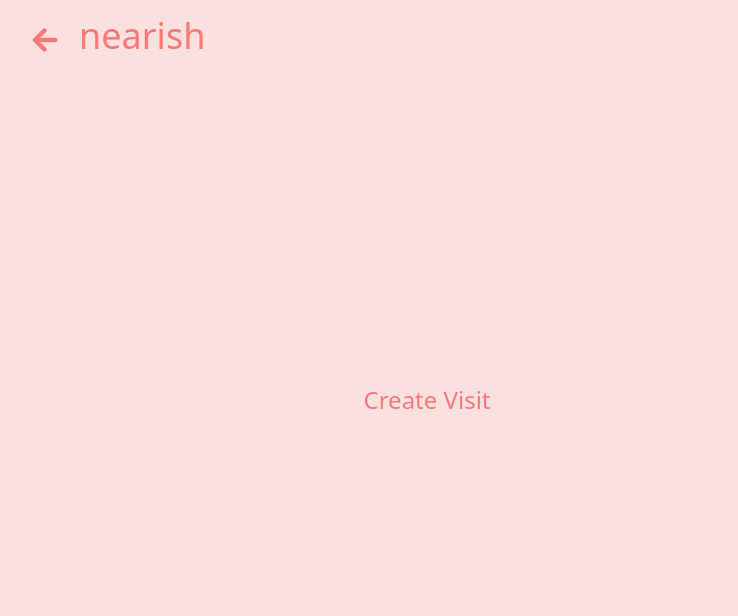
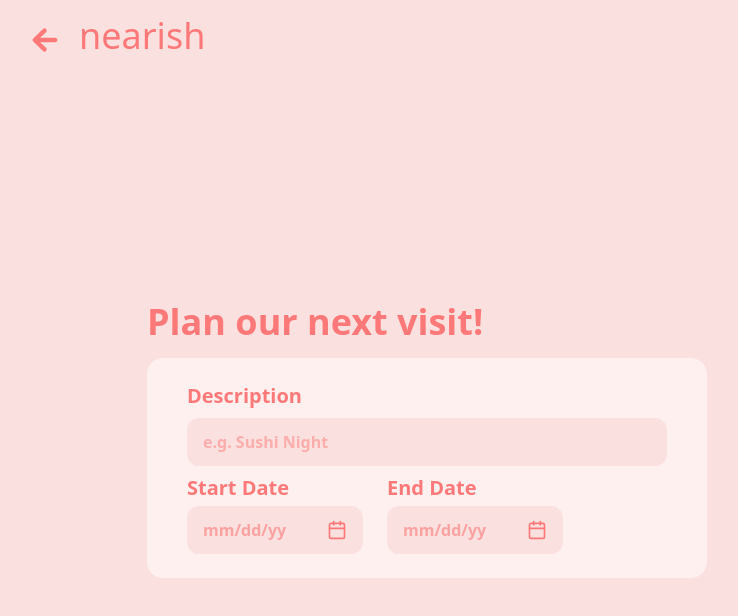
Before and after one commit to fpazaran/nearish, a React app in the folder frontend/: page /visits/add in a window 1280 px wide. Shown: the top 616 px of the page, without its empty margins (213-951 px from the left). Built offline with nearby package versions, Linux system fonts and the light colour scheme; no server answers; sample sign-in values are in the browser's storage; the HTML template or start-up script is replaced by a standard one.

Commit message:
Implemented details form in create visit page

```diff
--- a/frontend/package.json
+++ b/frontend/package.json
@@ -16,6 +16,7 @@
     "dotenv": "^17.2.3",
     "firebase": "^12.7.0",
     "react": "^19.2.0",
+    "react-datepicker": "^9.1.0",
     "react-dom": "^19.2.0",
     "react-icons": "^5.5.0",
     "react-router-dom": "^7.12.0",
--- /dev/null
+++ b/frontend/src/components/CustomDateInput.tsx
@@ -0,0 +1,32 @@
+import { forwardRef } from 'react'
+import { FiCalendar } from 'react-icons/fi'
+
+interface CustomDateInputProps {
+  value?: string
+  onClick?: () => void
+  placeholder?: string
+}
+
+const CustomDateInput = forwardRef<HTMLButtonElement, CustomDateInputProps>(
+  ({ value, onClick, placeholder = 'mm/dd/yy' }, ref) => {
+    const displayValue = value && value.trim() !== '' ? value : placeholder
+    const isPlaceholder = !value || value.trim() === ''
+
+    return (
+      <button
+        type="button"
+        className="flex items-center justify-between w-44 rounded-xl px-4 py-3 bg-[var(--dark-medium-pink)]
+          outline-none text-md font-bold text-[var(--darker_pink)] cursor-pointer gap-2"
+        onClick={onClick}
+        ref={ref}
+      >
+        <span className={`flex-1 text-left ${isPlaceholder ? 'opacity-60' : ''}`}>
+          {displayValue}
+        </span>
+        <FiCalendar className="w-5 h-5 flex-shrink-0" />
+      </button>
+    )
+  }
+)
+
+export default CustomDateInput
--- a/frontend/src/pages/visits-flow/CreateVisitPage.tsx
+++ b/frontend/src/pages/visits-flow/CreateVisitPage.tsx
@@ -1,13 +1,87 @@
-import React from 'react'
+import React, { useState } from 'react'
+import DatePicker from 'react-datepicker'
+import 'react-datepicker/dist/react-datepicker.css'
+
+// components
 import Background from '../../components/Background'
 import PageNavBar from '../../components/PageNavBar'
+import CustomDateInput from '../../components/CustomDateInput'
 
 function CreateVisitPage() {
+  const [description, setDescription] = useState('')
+  const [startDate, setStartDate] = useState<Date | null>(null)
+  const [endDate, setEndDate] = useState<Date | null>(null)
+  const [dropdown, setDropdown] = useState(false)
+
+  const handleSubmit = (e: React.FormEvent<HTMLFormElement>) => {
+    e.preventDefault()
+    console.log(description, startDate, endDate)
+  }
+
   return (
     <Background>
       <PageNavBar />
-      <div className="text-2xl font-medium text-[var(--darker_pink)]">
-        Create Visit
+      <div className="flex flex-col items-center justify-center mt-20 max-w-240 mx-auto h-full">
+        <div className="flex flex-col items-start justify-start text-left w-full mb-4">
+          <h1 className="text-4xl font-bold text-[var(--darker_pink)]">
+            Plan our next visit!
+          </h1>
+        </div>
+        {/* details section */}
+        <form onSubmit={handleSubmit} className="flex flex-col items-start justify-center px-10 py-6 bg-[var(--lightest_pink)] rounded-2xl gap-2">
+          <h2 className="text-xl font-bold text-[var(--darker_pink)]">
+            Description
+          </h2>
+          <input
+            type="text"
+            className="w-full rounded-xl px-4 py-2 bg-[var(--dark-medium-pink)] focus:ring-2 focus:ring-[var(--darker_pink)] transition-all duration-400
+            outline-none transition-shadow text-md font-bold text-[var(--darker_pink)]
+            min-h-12 min-w-120"
+            placeholder="e.g. Sushi Night"
+            value={description}
+            onChange={(e) => setDescription(e.target.value)}
+          />
+          <div className="flex flex-row items-start justify-start gap-6">
+            <div className="flex flex-col items-start justify-start gap-1">
+              <h2 className="text-xl font-bold text-[var(--darker_pink)]">
+                Start Date
+              </h2>
+              <DatePicker
+                selected={startDate}
+                onChange={(date: Date | null) => setStartDate(date)}
+                customInput={<CustomDateInput />}
+                placeholderText="mm/dd/yy"
+                dateFormat="MM/dd/yy"
+                portalId="root"
+                maxDate={endDate || undefined}
+              />
+            </div>
+            <div className="flex flex-col items-start justify-start gap-1">
+              <h2 className="text-xl font-bold text-[var(--darker_pink)]">
+                End Date
+              </h2>
+              <DatePicker
+                selected={endDate}
+                onChange={(date: Date | null) => setEndDate(date)}
+                customInput={<CustomDateInput />}
+                placeholderText="mm/dd/yy"
+                dateFormat="MM/dd/yy"
+                minDate={startDate || undefined}
+                portalId="root"
+              />
+            </div>
+          </div>
+        </form>
+        {/* schedule section */}
+        <div className="flex flex-col items-start justify-start gap-2">
+          {dropdown && (
+            <div className="flex flex-col items-start justify-start gap-2">
+              <h2 className="text-xl font-bold text-[var(--darker_pink)]">
+                Dropdown
+              </h2>
+            </div>
+          )}
+        </div>
       </div>
     </Background>
   )
```
Also changed, not shown: 1 other file (tests, documents, lock files or other folders).
